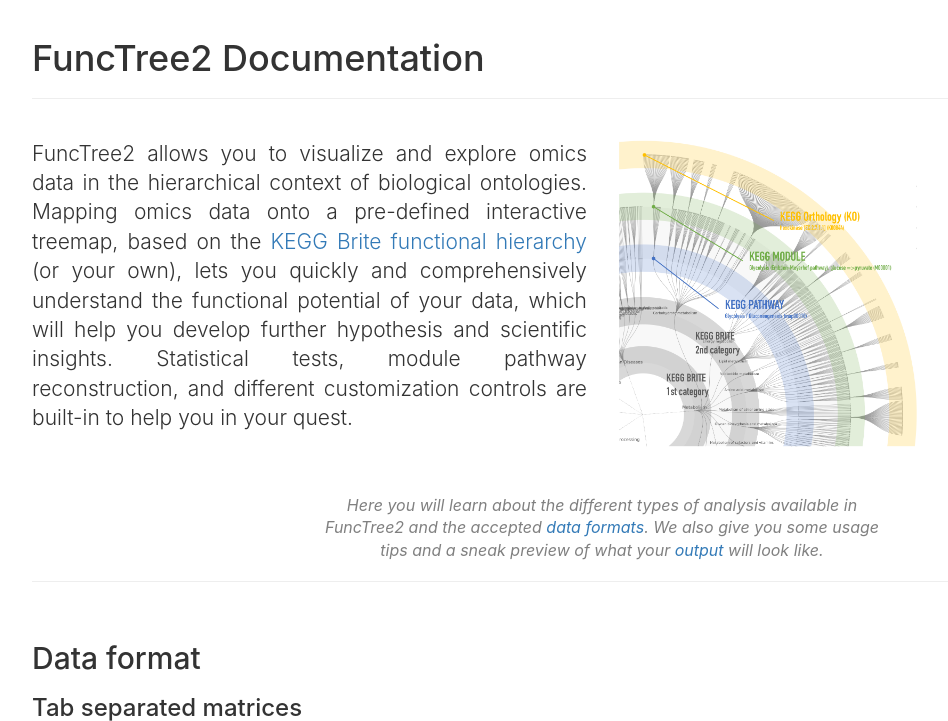
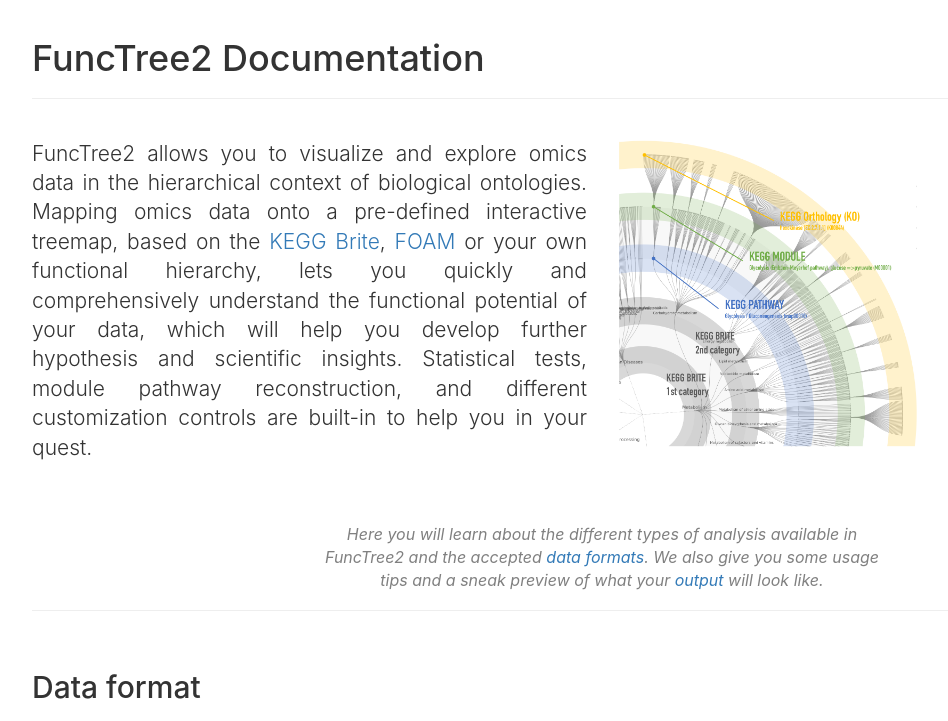
Before and after one commit to yamada-lab/functree-ng, a Flask app: page /docs/ in a window 1280 px wide. Shown: the part 51-772 px from the top of the page, without its empty margins (38-986 px from the left). Run offline with Flask 2, Linux system fonts and the light colour scheme; style sheets or scripts are compiled from the project's sources; parts of the project's set-up code (start-up, migrations or seed data) failed here and were passed over; some libraries are stand-ins or nearby versions.

Commit message:
Removal of functree-cli from the help and minor improvement of the doc

```diff
--- a/functree/templates/help.html
+++ b/functree/templates/help.html
@@ -18,9 +18,11 @@
 					hierarchical context of biological ontologies. Mapping omics data
 					onto a pre-defined interactive treemap, based on the <a
 						href="http://www.genome.jp/kegg-bin/get_htext?br08902.keg"
-						target="_blank">KEGG Brite functional hierarchy</a> (or your own), lets you
-					quickly and comprehensively understand the functional potential of
-					your data, which will help you develop further hypothesis and
+						target="_blank">KEGG Brite</a>, <a
+						href="http://cbb.pnnl.gov/portal/software/FOAM.html"
+						target="_blank">FOAM</a> or your own functional hierarchy, lets
+					you quickly and comprehensively understand the functional potential
+					of your data, which will help you develop further hypothesis and
 					scientific insights. Statistical tests, module pathway
 					reconstruction, and different customization controls are built-in
 					to help you in your quest.
@@ -690,7 +692,7 @@
 				<div class="col-sm-offset-1 col-sm-5 col-center">
 					<p class="lead">
 						<b>Profile storage, download, and sharing</b><br /> Profiles are
-						optionally stored in FuncTree for a period of 7 days and could be
+						optionally stored in FuncTree for a period of {{ config['FUNCTREE_PROFILE_TTL_DAYS'] }} days and could be
 						shared by clicking the share icon which copies the share link to
 						the clipboard and displays it on screen. Alternatively, profiles
 						could be downloaded in JSON format for permanent storage or
@@ -755,7 +757,7 @@ curl -X GET -H "Accept: text/svg" \
 						following:</p>
 					<ul>
 						<li>profile_id <b>(required)</b>: the profile id to visualize
-						<li>series <b>(required)</b>: the series to visualize. Possible values are mean, sum, or modulecoverage unless a json file was uploaded with different names for data series.
+						<li>series <b>(required)</b>: the series to visualize. Possible values are <b>mean, sum, or modulecoverage</b> unless a json file was uploaded with different names for data series.
 						<li>columns: a comma separated list of columns to visualize (e.g. sample1,sample2)
 						<li>circle-column: Name of one sample to map as circle on top of the nodes. (e.g. sample3)
 						<li>color-code: Only used if circle-column has a value. [Layer, Column, Entry]. Defaults to Layer.
@@ -766,6 +768,7 @@ curl -X GET -H "Accept: text/svg" \
 				</div>
 			</div>
 		</section>
+	{#
 		<section id="functree-cli">
 			<div class="row">
 				<div class="col-sm-12">
@@ -780,7 +783,7 @@ curl -X GET -H "Accept: text/svg" \
 			</div>
 		</section>
 	</section>
-	{#
+
 	<section class="page-header">
 		<h2 id="example">Examples</h2>
 		Coming soon.. Add metagenomics, multiomics and pangenomics examples,
```
